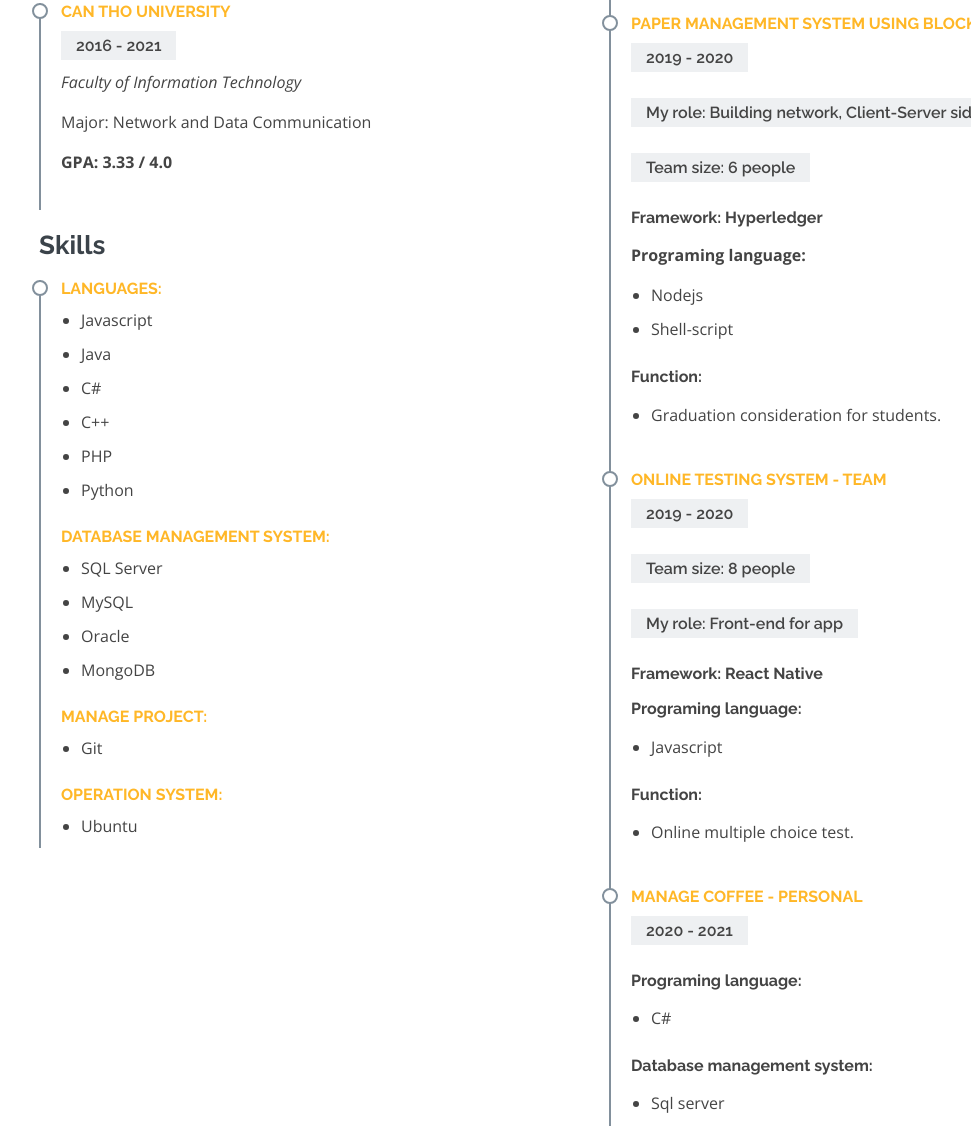
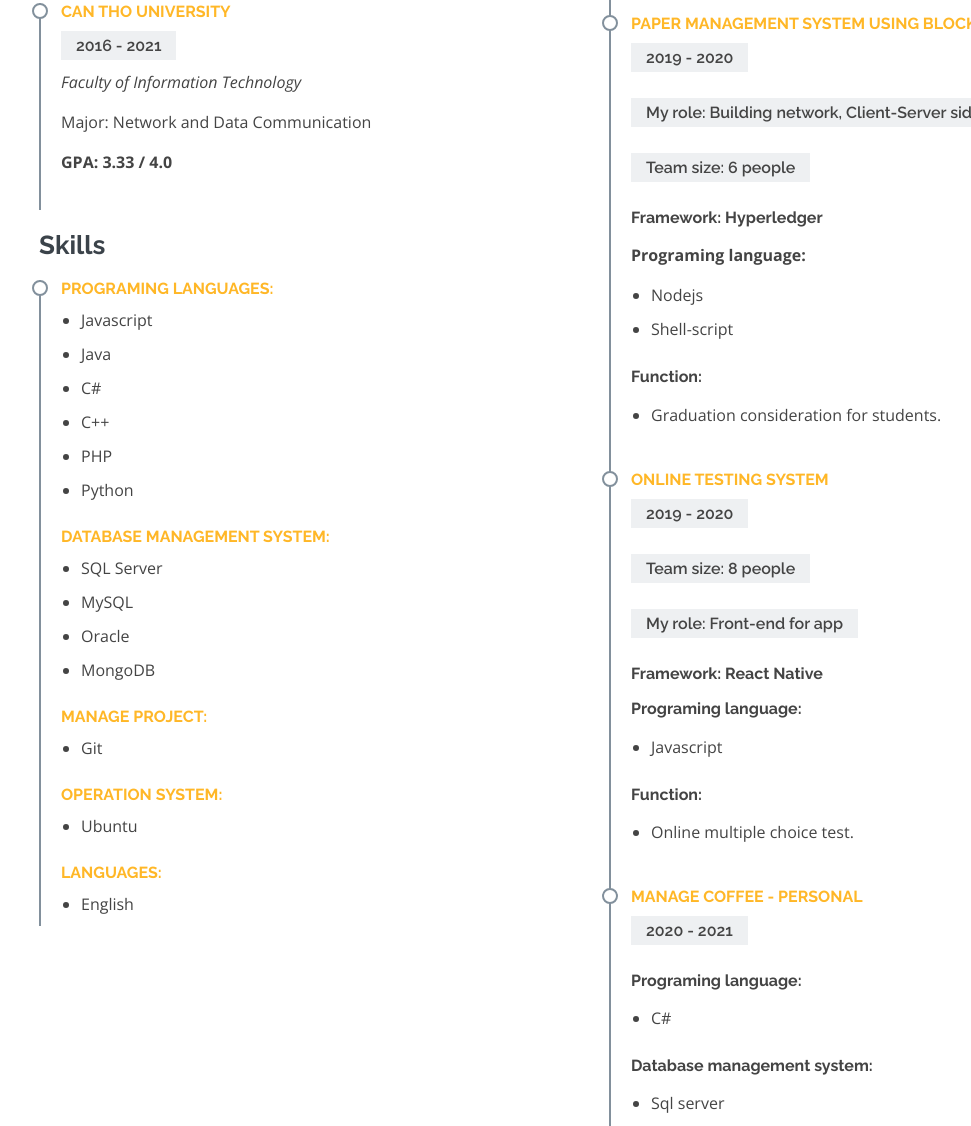
Before and after one commit to truongthiphuongthao/truongthiphuongthao.github.io, a plain HTML site: page index.html in a window 1280 px wide. Shown: the part 2094-3220 px from the top of the page, without its empty margins (46-1017 px from the left). Drawn offline with nearby package versions, Linux system fonts and the light colour scheme.

Commit message:
add languages, programing languages

```diff
--- a/index.html
+++ b/index.html
@@ -230,7 +230,7 @@
             </div> -->
             <h3 class="resume-title">Skills</h3>
             <div class="resume-item">
-              <h4><b> Languages: </b> </h4>
+              <h4><b> Programing Languages: </b> </h4>
               <ul>
                 <li> Javascript </li>
                 <li> Java </li>
@@ -253,6 +253,10 @@
               <h4><b> Operation system: </b> </h4>
               <ul>
                 <li> Ubuntu</li>
+              </ul>
+              <h4><b> Languages: </b> </h4>
+              <ul>
+                <li> English</li>
               </ul>
             </div>
           </div>
@@ -292,7 +296,7 @@
             </div>
 
             <div class="resume-item">
-              <h4> Online testing system - Team</h4>
+              <h4> Online testing system </h4>
               <h5> 2019 - 2020 </h5>
               <p> <h5> Team size: 8 people </h5> </p>
               <p> <h5> My role: Front-end for app </h5> </p>
```
